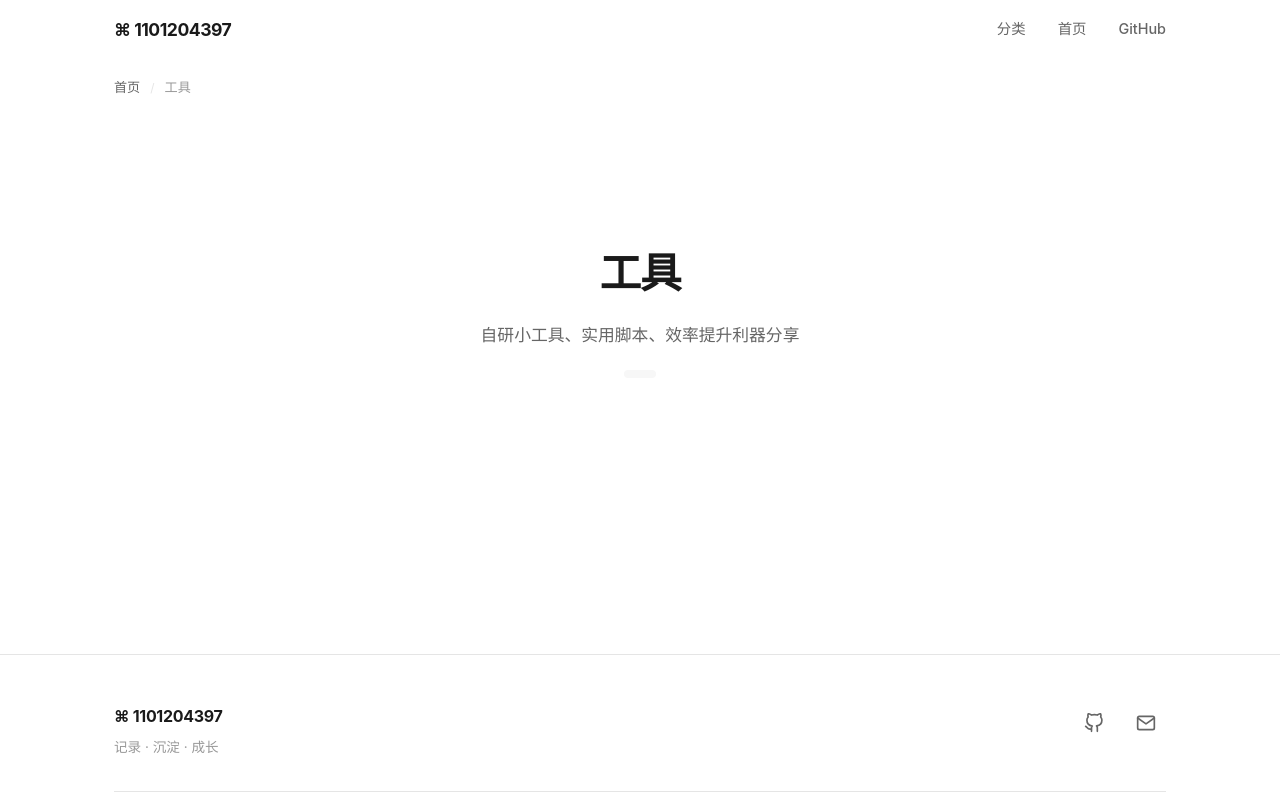
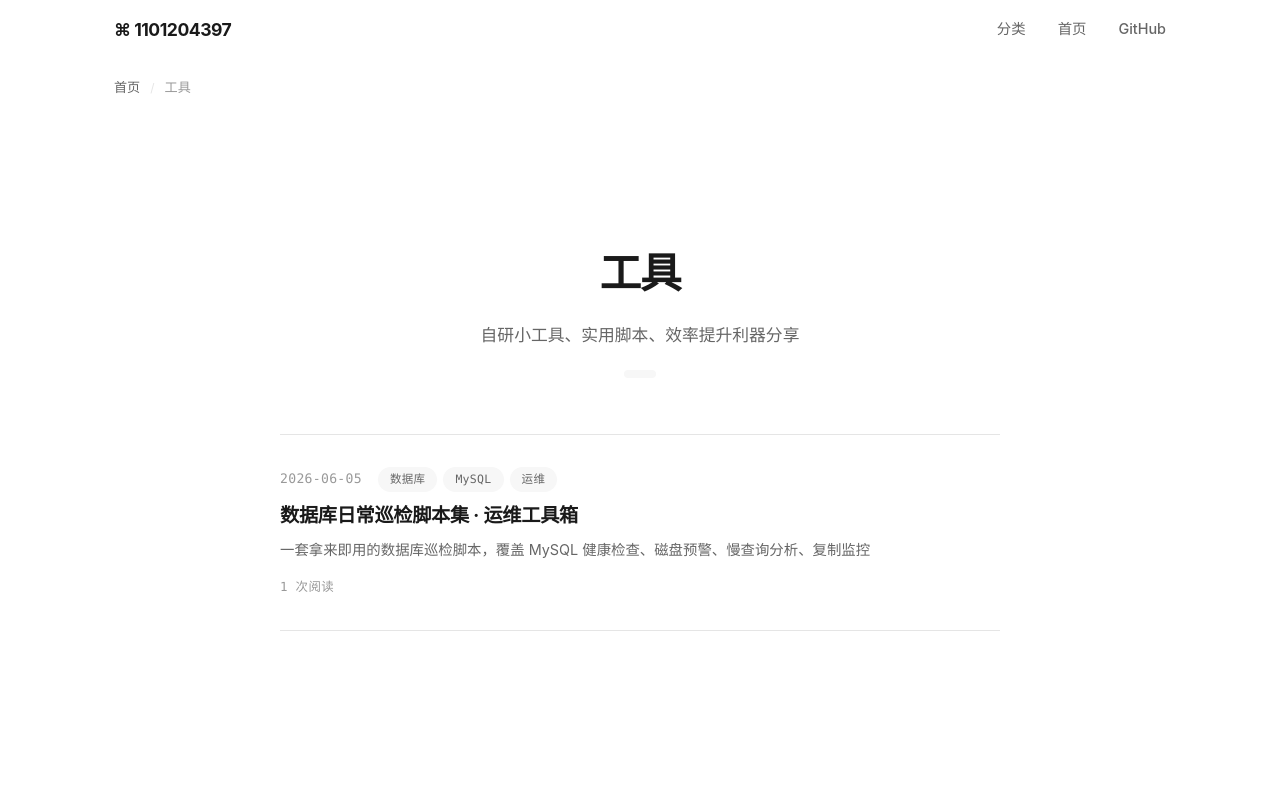
Before and after one commit to 1101204397/1101204397.github.io, a plain HTML site: page category/tools.html in a window 1280 px wide. Shown: the top 800 px of the page. Drawn offline with Linux system fonts and the light colour scheme; no server answers.

Commit message:
feat: 新增文章「数据库日常巡检脚本集」+ tools 分类页静态链接

```diff
--- a/category/tools.html
+++ b/category/tools.html
@@ -34,7 +34,21 @@
   </section>
   <section class="section" style="padding-top:0">
     <div class="container">
-      <div class="post-list" id="postList"></div>
+      <div class="post-list" id="postList">
+        <div class="static-posts">
+          <a href="../post/index.html?slug=数据库日常巡检脚本集-运维工具箱-1780645791453" class="post-item" style="display:block;">
+            <div class="post-meta">
+              <span class="post-date">2026-06-05</span>
+              <span class="post-tags"><span class="tag">数据库</span><span class="tag">MySQL</span><span class="tag">运维</span></span>
+            </div>
+            <h3 class="post-title">数据库日常巡检脚本集 · 运维工具箱</h3>
+            <p class="post-summary">一套拿来即用的数据库巡检脚本，覆盖 MySQL 健康检查、磁盘预警、慢查询分析、复制监控</p>
+            <div class="post-footer">
+              <span class="post-views">1 次阅读</span>
+            </div>
+          </a>
+        </div>
+      </div>
       <div class="empty-state" id="emptyState">
         <svg width="48" height="48" viewBox="0 0 24 24" fill="none" stroke="currentColor" stroke-width="1.5" stroke-linecap="round" stroke-linejoin="round"><path d="M14.7 6.3a1 1 0 0 0 0 1.4l1.6 1.6a1 1 0 0 0 1.4 0l3.77-3.77a6 6 0 0 1-7.94 7.94l-6.91 6.91a2.12 2.12 0 0 1-3-3l6.91-6.91a6 6 0 0 1 7.94-7.94l-3.76 3.76z"/></svg>
         <h3>还没有文章</h3>
```
